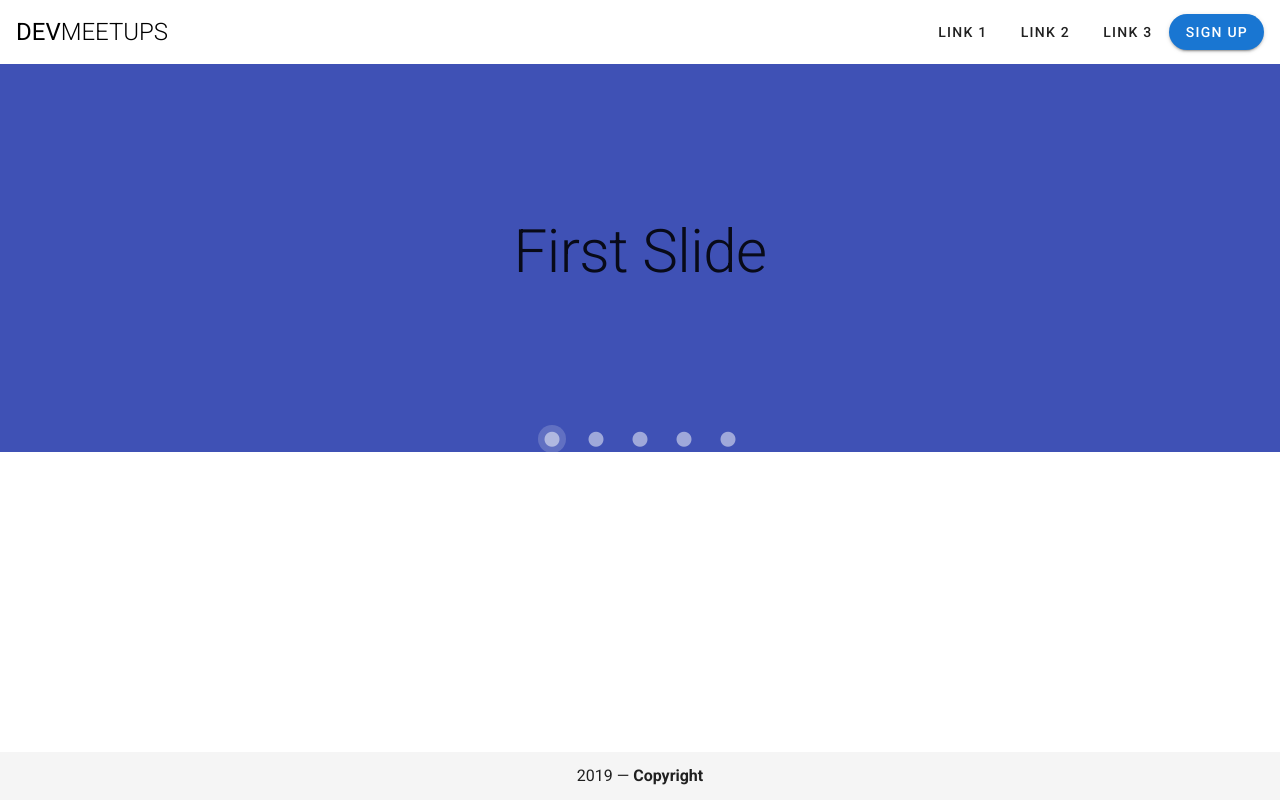
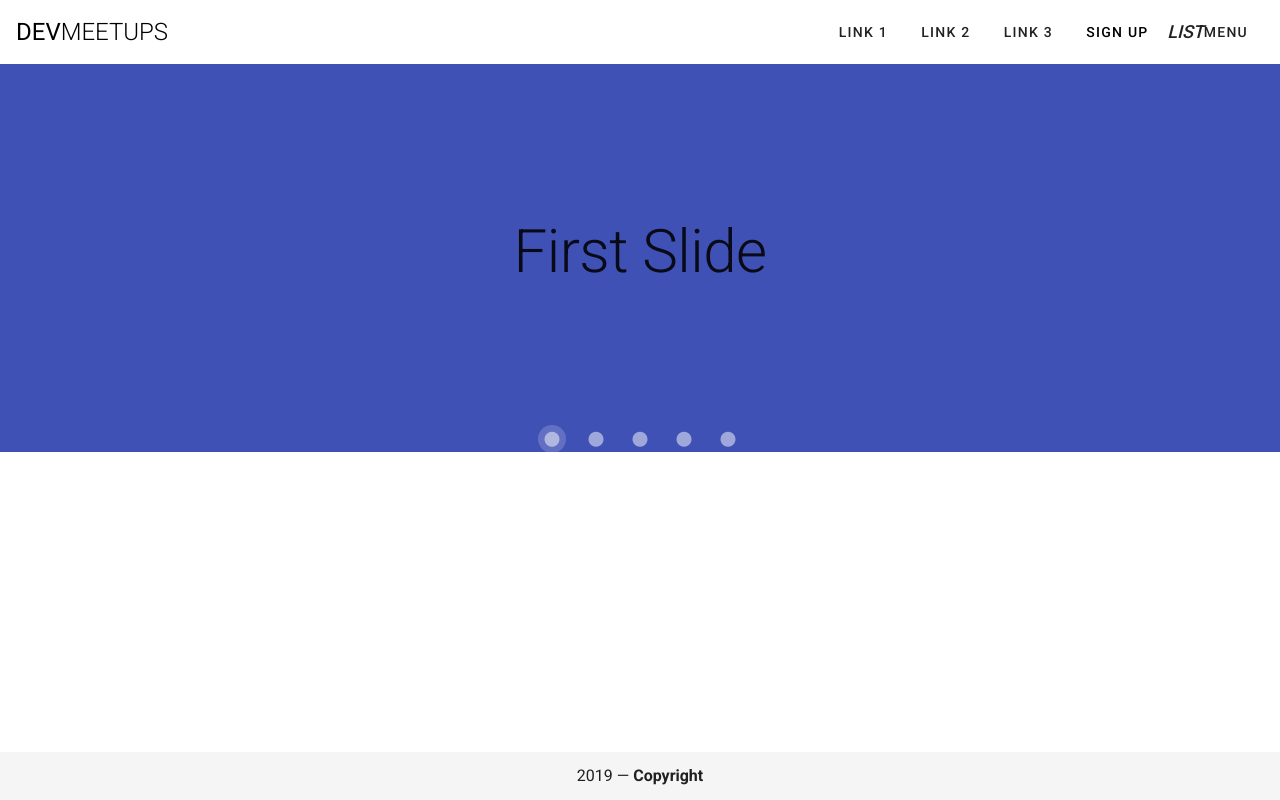
Before and after one commit to Ewelai/dev-meetup, a Vue app: page / in a window 1280 px wide. Built offline with nearby package versions, Linux system fonts and the light colour scheme.

Commit message:
feat: add burger menu

```diff
--- a/package.json
+++ b/package.json
@@ -15,6 +15,7 @@
     "express": "^4.17.1",
     "serve-static": "^1.14.1",
     "vue": "^2.6.10",
+    "vue-burger-menu": "^2.0.3",
     "vue-router": "^3.0.3",
     "vuetify": "^2.0.0",
     "vuex": "^3.0.1"
--- a/src/App.vue
+++ b/src/App.vue
@@ -7,7 +7,7 @@
 </template>
 
 <script>
-import { Header, Footer } from "./components/index";
+import { Header, Footer } from './components/index';
 
 export default {
   name: "App",
--- a/src/components/main/header/Header.vue
+++ b/src/components/main/header/Header.vue
@@ -7,20 +7,32 @@
           <span class="font-weight-light">Meetups</span>
         </router-link>
       </v-toolbar-title>
-
       <div class="flex-grow-1"></div>
 
-      <v-toolbar-items>
+      <v-toolbar-items class="hidden-sm-and-down">
         <v-btn text>Link 1</v-btn>
         <v-btn text>Link 2</v-btn>
         <v-btn text>Link 3</v-btn>
+        <v-btn text>
+          <router-link to="/login" exact class="black--text link">Sign Up</router-link>
+        </v-btn>
       </v-toolbar-items>
 
-      <template v-if="$vuetify.breakpoint.smAndUp">
-        <v-btn rounded color="primary" dark>
-          <router-link to="/login" exact class="white--text link">Sign Up</router-link>
-        </v-btn>
-      </template>
+      <v-menu offset-y>
+        <template v-slot:activator="{ on }">
+          <v-btn text v-on="on">
+            <v-icon left>list</v-icon>
+            Menu
+          </v-btn>
+        </template>
+        <v-list>
+          <v-list-item>
+            <v-list-item-title>LO</v-list-item-title>
+            <v-list-item-title>li</v-list-item-title>
+            <v-list-item-title>kg</v-list-item-title>
+          </v-list-item>
+        </v-list>
+      </v-menu>
     </v-toolbar>
   </div>
 </template>
@@ -28,7 +40,7 @@
 <script src="./Header.js"></script>
 
 <style scoped>
-  .link {
-    text-decoration: none;
-  }
+.link {
+  text-decoration: none;
+}
 </style>
```
Also changed, not shown: src/components/main/header/Header.js (+6 -1 lines), 1 other file (tests, documents, lock files or other folders).
